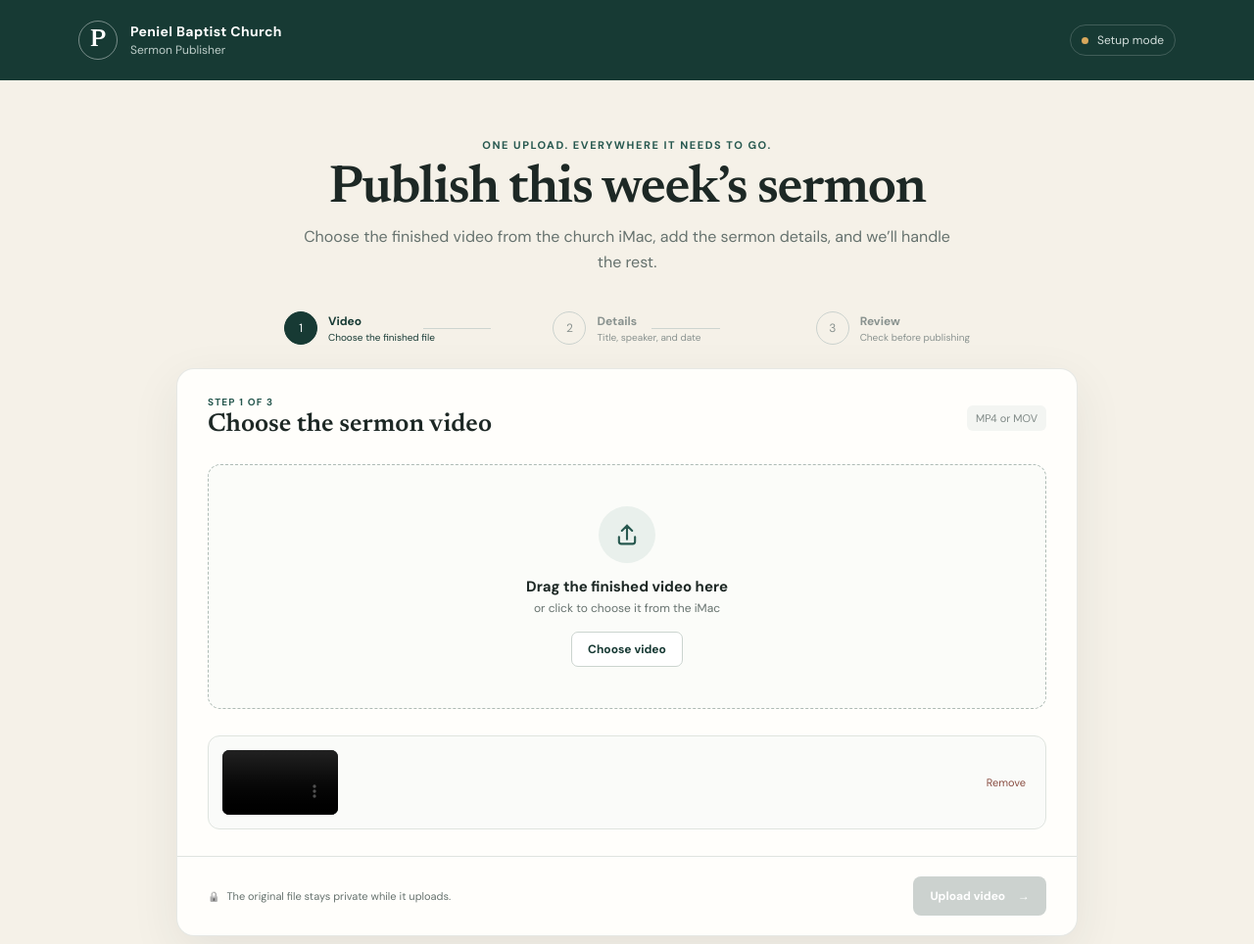
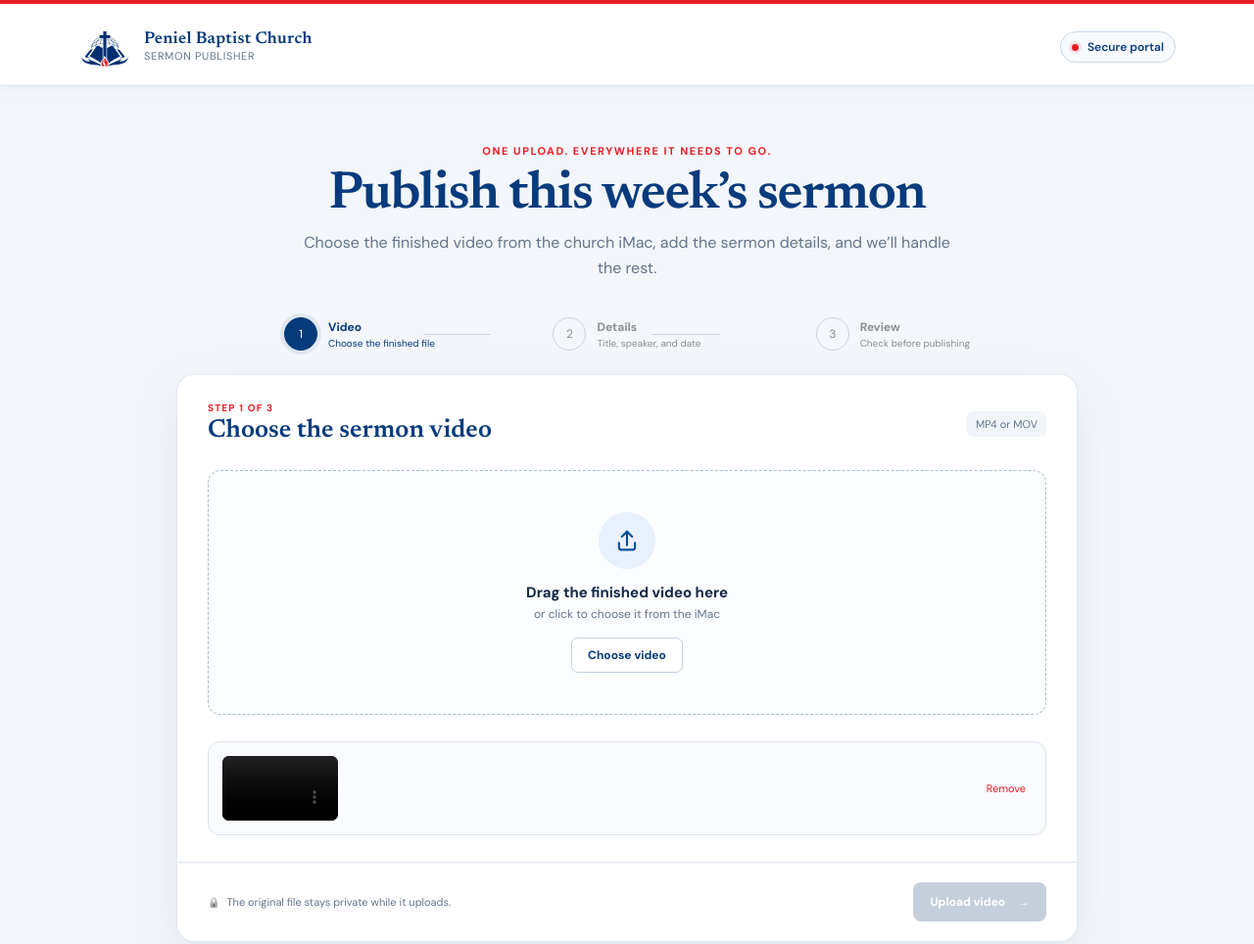
Before and after one commit to pbctulsa/pbc-media-publisher, a website: page public/index.html in a window 1280 px wide. Shown: the top 964 px of the page at 98% size. Drawn offline with Linux system fonts and the light colour scheme.

Commit message:
Apply Peniel Baptist Church branding

```diff
--- a/public/index.html
+++ b/public/index.html
@@ -3,8 +3,9 @@
   <head>
     <meta charset="UTF-8" />
     <meta name="viewport" content="width=device-width, initial-scale=1.0" />
-    <meta name="theme-color" content="#173a34" />
+    <meta name="theme-color" content="#073b7c" />
     <title>PBC Sermon Publisher</title>
+    <link rel="icon" href="/pbc-emblem.png" type="image/png" />
     <link rel="preconnect" href="https://fonts.googleapis.com" />
     <link rel="preconnect" href="https://fonts.gstatic.com" crossorigin />
     <link href="https://fonts.googleapis.com/css2?family=DM+Sans:wght@400;500;600;700&family=Newsreader:opsz,wght@6..72,600&display=swap" rel="stylesheet" />
@@ -14,10 +15,10 @@
     <div class="page-shell">
       <header class="site-header">
         <a class="brand" href="/" aria-label="PBC Sermon Publisher home">
-          <span class="brand-mark" aria-hidden="true">P</span>
+          <img class="brand-logo" src="/pbc-emblem.png" alt="" />
           <span><strong>Peniel Baptist Church</strong><small>Sermon Publisher</small></span>
         </a>
-        <span class="setup-badge"><span></span> Setup mode</span>
+        <span class="setup-badge"><span></span> Secure portal</span>
       </header>
 
       <main>
--- a/public/styles.css
+++ b/public/styles.css
@@ -1,86 +1,87 @@
 :root {
   color-scheme: light;
-  --ink: #1d2825;
-  --muted: #66726e;
-  --green: #173a34;
-  --green-2: #27584f;
-  --cream: #f5f1e8;
-  --paper: #fffefb;
-  --line: #dfe4df;
-  --gold: #d9a85c;
+  --ink: #142844;
+  --muted: #64748b;
+  --navy: #073b7c;
+  --navy-2: #0b4f96;
+  --red: #ed1c24;
+  --canvas: #f3f6fa;
+  --paper: #ffffff;
+  --line: #dce4ef;
   font-family: "DM Sans", system-ui, sans-serif;
 }
 
 * { box-sizing: border-box; }
-body { margin: 0; color: var(--ink); background: var(--cream); min-height: 100vh; }
+body { margin: 0; color: var(--ink); background: var(--canvas); min-height: 100vh; }
 button, input { font: inherit; }
 .page-shell { min-height: 100vh; display: flex; flex-direction: column; }
-.site-header { height: 82px; padding: 0 max(28px, calc((100vw - 1120px) / 2)); display: flex; align-items: center; justify-content: space-between; background: var(--green); color: white; }
+.site-header { height: 88px; padding: 4px max(28px, calc((100vw - 1120px) / 2)) 0; display: flex; align-items: center; justify-content: space-between; background: var(--paper); color: var(--navy); border-top: 4px solid var(--red); border-bottom: 1px solid var(--line); box-shadow: 0 2px 14px rgba(7,59,124,.05); }
 .brand { color: inherit; text-decoration: none; display: flex; align-items: center; gap: 13px; }
-.brand-mark { width: 40px; height: 40px; display: grid; place-items: center; border: 1px solid rgba(255,255,255,.42); border-radius: 50%; font: 600 25px/1 "Newsreader", serif; }
+.brand-logo { width: 54px; height: 46px; object-fit: contain; }
 .brand strong, .brand small { display: block; }
-.brand strong { font-size: 14px; letter-spacing: .025em; }
-.brand small { color: #bdcdc9; font-size: 12px; margin-top: 2px; }
-.setup-badge { border: 1px solid rgba(255,255,255,.18); border-radius: 999px; padding: 7px 11px; color: #d4dfdc; font-size: 12px; }
-.setup-badge span { display: inline-block; width: 7px; height: 7px; margin-right: 6px; border-radius: 50%; background: var(--gold); }
+.brand strong { font-family: "Newsreader", serif; font-size: 17px; letter-spacing: .015em; }
+.brand small { color: var(--muted); font-size: 11px; margin-top: 1px; letter-spacing: .06em; text-transform: uppercase; }
+.setup-badge { border: 1px solid #cbd9ea; border-radius: 999px; padding: 7px 11px; color: var(--navy); background: #f7faff; font-size: 12px; font-weight: 600; }
+.setup-badge span { display: inline-block; width: 7px; height: 7px; margin-right: 6px; border-radius: 50%; background: var(--red); box-shadow: 0 0 0 3px rgba(237,28,36,.1); }
 main { width: min(920px, calc(100% - 40px)); margin: 58px auto 42px; flex: 1; }
 .intro { text-align: center; max-width: 670px; margin: 0 auto 38px; }
-.eyebrow { color: var(--green-2) !important; text-transform: uppercase; letter-spacing: .14em; font-size: 11px !important; font-weight: 700; }
-.intro h1 { margin: 8px 0 8px; font: 600 clamp(38px, 5vw, 54px)/1.03 "Newsreader", serif; letter-spacing: -.025em; }
+.eyebrow { color: var(--red) !important; text-transform: uppercase; letter-spacing: .14em; font-size: 11px !important; font-weight: 700; }
+.intro h1 { margin: 8px 0 8px; color: var(--navy); font: 600 clamp(38px, 5vw, 54px)/1.03 "Newsreader", serif; letter-spacing: -.025em; }
 .intro p { color: var(--muted); font-size: 16px; line-height: 1.6; margin: 0; }
 .steps { list-style: none; padding: 0; margin: 0 auto 24px; display: grid; grid-template-columns: repeat(3, 1fr); gap: 0; width: min(700px, 100%); }
 .steps li { position: relative; display: flex; align-items: center; gap: 11px; color: #89928f; }
-.steps li:not(:last-child)::after { content: ""; height: 1px; background: #cdd4d0; position: absolute; left: calc(50% + 25px); right: 22px; top: 17px; }
+.steps li:not(:last-child)::after { content: ""; height: 1px; background: #ccd7e6; position: absolute; left: calc(50% + 25px); right: 22px; top: 17px; }
 .steps li:nth-child(2) { justify-content: center; }
 .steps li:nth-child(3) { justify-content: flex-end; }
-.steps li > span { flex: 0 0 34px; width: 34px; height: 34px; border-radius: 50%; display: grid; place-items: center; border: 1px solid #cbd2ce; font-size: 12px; background: var(--cream); z-index: 1; }
+.steps li > span { flex: 0 0 34px; width: 34px; height: 34px; border-radius: 50%; display: grid; place-items: center; border: 1px solid #c8d4e3; font-size: 12px; background: var(--canvas); z-index: 1; }
 .steps strong, .steps small { display: block; }
 .steps strong { font-size: 12px; }
 .steps small { font-size: 10px; margin-top: 2px; }
-.steps .active { color: var(--green); }
-.steps .active > span { background: var(--green); color: #fff; border-color: var(--green); }
-.workspace-card { background: var(--paper); border: 1px solid rgba(50,72,65,.12); border-radius: 18px; box-shadow: 0 16px 50px rgba(43,57,51,.08); overflow: hidden; }
+.steps .active { color: var(--navy); }
+.steps .active > span { background: var(--navy); color: #fff; border-color: var(--navy); box-shadow: 0 0 0 4px rgba(7,59,124,.08); }
+.workspace-card { background: var(--paper); border: 1px solid rgba(7,59,124,.11); border-radius: 18px; box-shadow: 0 16px 50px rgba(20,40,68,.08); overflow: hidden; }
 .card-heading { padding: 27px 31px 23px; display: flex; align-items: center; justify-content: space-between; }
-.card-heading h2 { margin: 2px 0 0; font: 600 26px/1.2 "Newsreader", serif; }
-.step-label { margin: 0; text-transform: uppercase; letter-spacing: .12em; font-size: 10px; font-weight: 700; color: var(--green-2); }
-.file-hint { color: #7f8986; font-size: 11px; padding: 6px 9px; background: #f3f5f2; border-radius: 6px; }
-.drop-zone { margin: 0 31px 27px; min-height: 250px; border: 1.5px dashed #aebbb5; border-radius: 13px; background: #fbfcf9; display: flex; flex-direction: column; align-items: center; justify-content: center; cursor: pointer; transition: .18s ease; }
-.drop-zone:hover, .drop-zone.dragging { border-color: var(--green-2); background: #f3f8f5; transform: translateY(-1px); }
+.card-heading h2 { margin: 2px 0 0; color: var(--navy); font: 600 26px/1.2 "Newsreader", serif; }
+.step-label { margin: 0; text-transform: uppercase; letter-spacing: .12em; font-size: 10px; font-weight: 700; color: var(--red); }
+.file-hint { color: #64748b; font-size: 11px; padding: 6px 9px; background: #f1f5fa; border-radius: 6px; }
+.drop-zone { margin: 0 31px 27px; min-height: 250px; border: 1.5px dashed #aabbd0; border-radius: 13px; background: #fbfdff; display: flex; flex-direction: column; align-items: center; justify-content: center; cursor: pointer; transition: .18s ease; }
+.drop-zone:hover, .drop-zone.dragging { border-color: var(--navy-2); background: #f2f7fd; transform: translateY(-1px); }
 .drop-zone input { position: absolute; opacity: 0; pointer-events: none; }
-.upload-icon { width: 58px; height: 58px; display: grid; place-items: center; border-radius: 50%; background: #e9f0ec; color: var(--green-2); margin-bottom: 14px; }
+.upload-icon { width: 58px; height: 58px; display: grid; place-items: center; border-radius: 50%; background: #e7f0fb; color: var(--navy-2); margin-bottom: 14px; }
 .drop-zone strong { font-size: 15px; }
 .drop-zone > span:not(.upload-icon) { color: var(--muted); font-size: 12px; margin-top: 4px; }
-.drop-zone em { margin-top: 16px; padding: 9px 16px; border: 1px solid #cbd4cf; color: var(--green); border-radius: 7px; font-size: 12px; font-style: normal; font-weight: 700; background: white; }
-.selected-file { margin: 0 31px 27px; padding: 14px; display: flex; align-items: center; gap: 15px; border: 1px solid var(--line); border-radius: 12px; background: #fafbf9; }
+.drop-zone em { margin-top: 16px; padding: 9px 16px; border: 1px solid #c4d2e4; color: var(--navy); border-radius: 7px; font-size: 12px; font-style: normal; font-weight: 700; background: white; }
+.selected-file { margin: 0 31px 27px; padding: 14px; display: flex; align-items: center; gap: 15px; border: 1px solid var(--line); border-radius: 12px; background: #f9fbfe; }
 .video-tile { width: 118px; aspect-ratio: 16/9; background: #101613; border-radius: 7px; overflow: hidden; }
 .video-tile video { width: 100%; height: 100%; object-fit: cover; }
 .file-copy { flex: 1; min-width: 0; }
 .file-copy strong, .file-copy span { display: block; overflow: hidden; text-overflow: ellipsis; white-space: nowrap; }
 .file-copy strong { font-size: 13px; }
 .file-copy span { color: var(--muted); font-size: 11px; margin-top: 4px; }
-.selected-file button { border: 0; background: transparent; color: #8a4e43; font-size: 11px; cursor: pointer; }
+.selected-file button { border: 0; background: transparent; color: var(--red); font-size: 11px; cursor: pointer; }
 .selected-file button:disabled { color: #aab1ae; cursor: not-allowed; }
-.upload-progress { margin: -7px 31px 27px; padding: 15px 17px; border: 1px solid #d8e3dd; border-radius: 11px; background: #f5f9f6; }
+.upload-progress { margin: -7px 31px 27px; padding: 15px 17px; border: 1px solid #d2deed; border-radius: 11px; background: #f4f8fd; }
 .progress-copy { display: flex; align-items: center; justify-content: space-between; font-size: 12px; }
-.progress-copy span { color: var(--green-2); font-weight: 700; }
-.progress-track { height: 7px; margin-top: 10px; overflow: hidden; border-radius: 999px; background: #dce6e0; }
-.progress-track span { display: block; width: 0; height: 100%; border-radius: inherit; background: var(--green-2); transition: width .2s ease; }
+.progress-copy span { color: var(--navy-2); font-weight: 700; }
+.progress-track { height: 7px; margin-top: 10px; overflow: hidden; border-radius: 999px; background: #d9e4f1; }
+.progress-track span { display: block; width: 0; height: 100%; border-radius: inherit; background: var(--navy-2); transition: width .2s ease; }
 .upload-progress p { margin: 8px 0 0; color: var(--muted); font-size: 10px; }
-.upload-progress.upload-complete { border-color: #bed7c8; background: #f0f8f3; }
+.upload-progress.upload-complete { border-color: #bfd5ea; background: #f1f7fd; }
 .upload-progress.upload-error { border-color: #e6c6c1; background: #fff6f4; }
 .card-footer { border-top: 1px solid var(--line); padding: 20px 31px; display: flex; align-items: center; justify-content: space-between; gap: 20px; }
 .card-footer p { margin: 0; color: var(--muted); font-size: 11px; }
 .lock-icon { filter: grayscale(1); font-size: 10px; margin-right: 4px; }
-.primary-button { border: 0; border-radius: 8px; padding: 12px 17px; color: white; background: var(--green); font-weight: 700; font-size: 12px; cursor: pointer; }
-.primary-button:disabled { background: #ccd2cf; cursor: not-allowed; }
+.primary-button { border: 0; border-radius: 8px; padding: 12px 17px; color: white; background: var(--navy); font-weight: 700; font-size: 12px; cursor: pointer; box-shadow: 0 7px 18px rgba(7,59,124,.16); }
+.primary-button:hover:not(:disabled) { background: var(--navy-2); }
+.primary-button:disabled { background: #c5cfdb; box-shadow: none; cursor: not-allowed; }
 .primary-button span { margin-left: 10px; }
-.destination-strip { margin-top: 15px; min-height: 58px; padding: 0 22px; border: 1px solid rgba(50,72,65,.11); border-radius: 11px; display: flex; align-items: center; justify-content: space-between; color: #6f7b77; font-size: 11px; background: rgba(255,255,255,.42); }
+.destination-strip { margin-top: 15px; min-height: 58px; padding: 0 22px; border: 1px solid rgba(7,59,124,.1); border-radius: 11px; display: flex; align-items: center; justify-content: space-between; color: #6b7b90; font-size: 11px; background: rgba(255,255,255,.55); }
 .destination-strip > span { text-transform: uppercase; letter-spacing: .1em; font-weight: 700; font-size: 9px; }
 .destination-strip ul { margin: 0; padding: 0; display: flex; gap: 25px; list-style: none; }
-.destination-strip li { display: flex; align-items: center; gap: 7px; font-weight: 600; color: #4e5b57; }
+.destination-strip li { display: flex; align-items: center; gap: 7px; font-weight: 600; color: #43556f; }
 .destination-strip b { width: 20px; height: 20px; display: grid; place-items: center; border-radius: 5px; color: white; font-size: 9px; }
-.youtube { background: #e9493e; }.church { background: #3d815f; }.podcast { background: #7540c8; }
-footer { padding: 24px; text-align: center; color: #87908d; font-size: 10px; }
+.youtube { background: #ff0000; }.church { background: var(--navy); }.podcast { background: #7540c8; }
+footer { padding: 24px; text-align: center; color: #8090a5; font-size: 10px; }
 footer span { margin: 0 7px; }
 @media (max-width: 650px) {
   .site-header { padding: 0 20px; }.setup-badge { display: none; }
```
Also changed, not shown: public/pbc-emblem.png (added).
